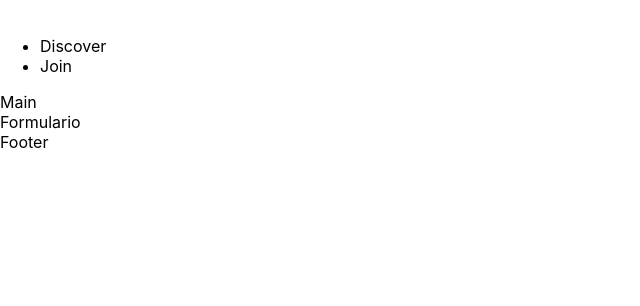
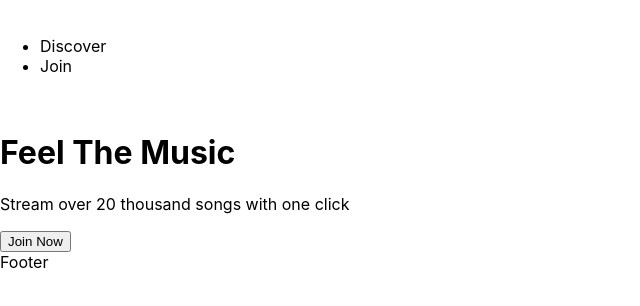
Before and after one commit to leandrita/SoundWave, a React (Create React App) app: page / in a window 1280 px wide. Shown: the top 306 px of the page, without its empty margins (0-640 px from the left). Built offline with nearby package versions, Linux system fonts and the light colour scheme.

Commit message:
MainIndex

```diff
--- a/src/App.js
+++ b/src/App.js
@@ -1,5 +1,5 @@
 import './App.css';
-import Main from './components/Main';
+import MainIndex from './components/MainIndex';
 import Header from './components/Header';
 import Footer from './components/Footer';
 
@@ -7,9 +7,9 @@ import Footer from './components/Footer';
 function App() {
   return (
     <body>
-      <Header/>
-      <Main/>
-      <Footer/>
+      <Header />
+      <MainIndex />
+      <Footer />
     </body>
   );
 }
--- a/src/components/Main.js
+++ /dev/null
@@ -1,12 +0,0 @@
-import React from 'react'
-import Form from './Form';
-
-export default function Main() {
-  return (
-    <div>
-      Main
-      <Form/>
-    </div>
-
-  )
-}
--- /dev/null
+++ b/src/components/MainIndex.js
@@ -0,0 +1,13 @@
+import React from 'react'
+import Form from './Form';
+
+export default function MainIndex() {
+  return (
+    <div>
+      <img></img>
+      <h1>Feel The Music</h1>
+      <p>Stream over 20 thousand songs with one click</p>
+      <button>Join Now</button>
+    </div>
+  )
+}
```
